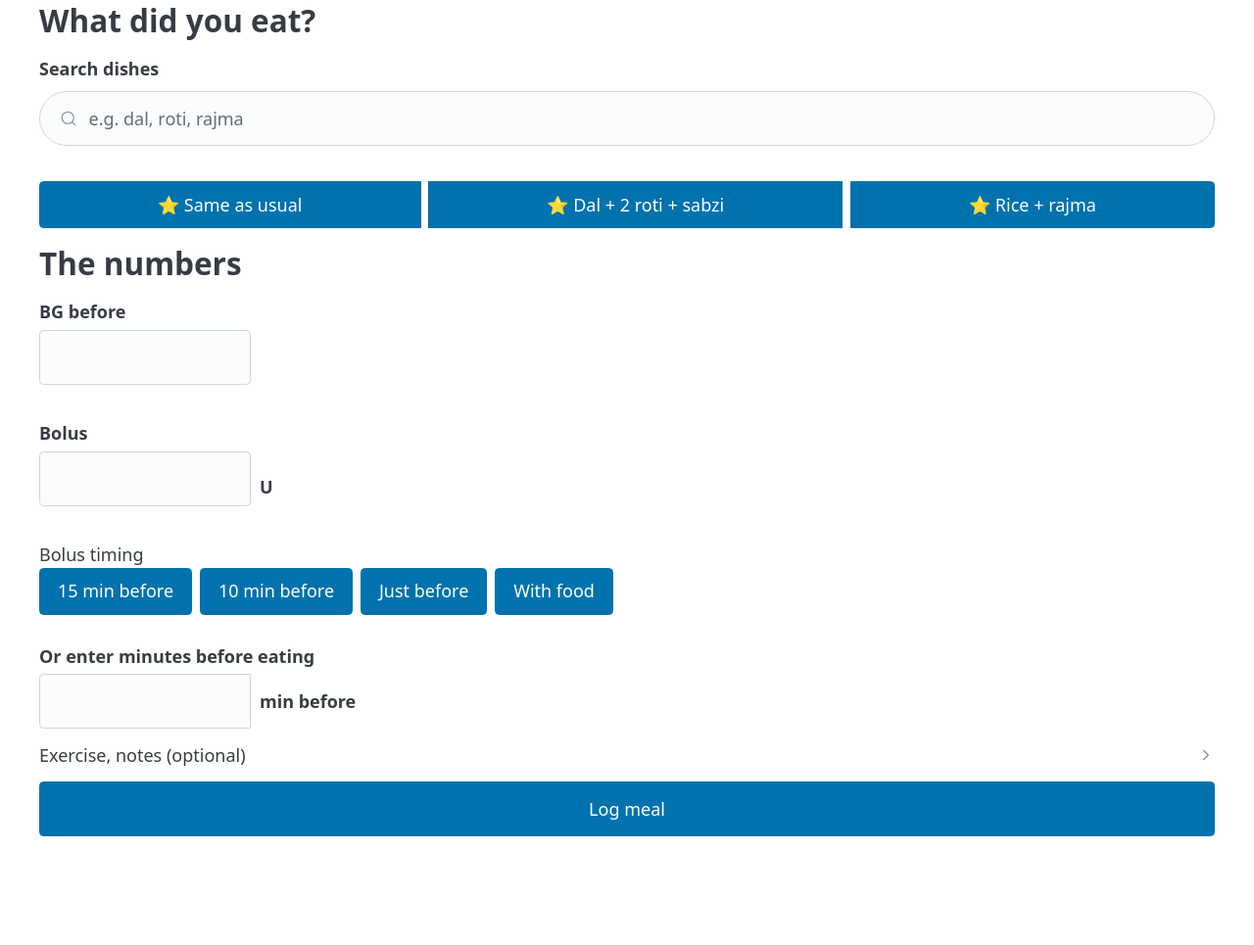
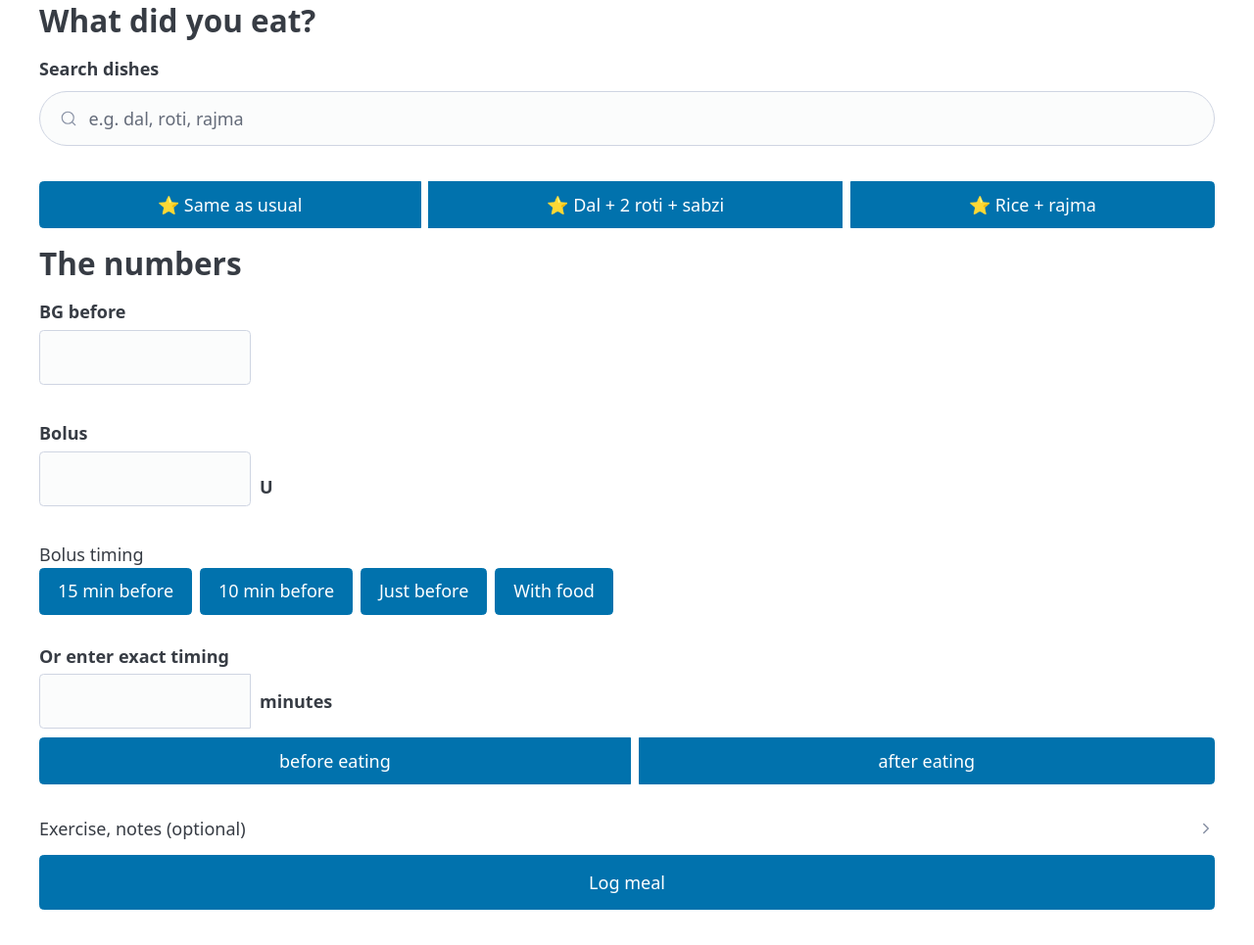
Before and after one commit to adityasingh95/BG-Markov, a Python web app: template api/templates/index.html in a window 1280 px wide. Shown: the part 212-1177 px from the top of the page at 98% size. Before the commit the page ends 1066 px from the top, so only its background shows below. Run offline with Jinja, Linux system fonts and the light colour scheme; the template is opened without the code that fills it, so the values that code supplies are empty.

Commit message:
feat(S-102): signed bolus timing in the shell — before/after direction (SDET+Dev)
bolus_offset_min is signed (negative = pre-bolus, positive = after eating).
The custom timing entry is now a magnitude field (minutes) + an explicit
before eating / after eating direction (data-dir buttons), so both signs are
expressible and neither is pre-selected (REQ-003 never-silently-defaulted).
RED-first via test_bolus_timing_supports_signed_before_and_after.

Authoritative capture (server validation, sign computation, hard
cannot-be-skipped enforcement on submit) remains S-302 (DL-009).

a11y suite green (9 tests, real browser); ruff + mypy clean; core cov 100%.

Co-Authored-By: Claude Opus 4.8 <noreply@anthropic.com>
Claude-Session: https://claude.ai/code/session_01KsKNinAVnbHud8WS5EbSTL

```diff
--- a/api/static/app.css
+++ b/api/static/app.css
@@ -80,6 +80,12 @@ input[data-field-kind] {
   gap: 0.6rem;
 }
 .timing-custom {
+  display: flex;
+  flex-direction: column;
+  gap: 0.5rem;
+  margin-bottom: 0;
+}
+.timing-custom .field {
   margin-bottom: 0;
 }
 .chip {
--- a/api/templates/index.html
+++ b/api/templates/index.html
@@ -50,11 +50,14 @@
         <button type="button" class="chip">Just before</button>
         <button type="button" class="chip">With food</button>
       </div>
-      {# Presets are quick-picks; bolus_offset_min is a signed continuous value
-         (REQ-003), so it must also be inputtable for any offset the presets
-         don't cover. S-302 owns the full signed / cannot-be-skipped capture. #}
-      <label class="field timing-custom" for="f-bolus_offset_min">
-        <span class="field-label">Or enter minutes before eating</span>
+      {# Presets are quick-picks; bolus_offset_min is a SIGNED continuous value
+         (REQ-003: negative = pre-bolus, positive = after eating). The custom
+         entry captures a magnitude plus an explicit before/after direction, so
+         both signs are expressible and neither is silently defaulted. S-302
+         owns the authoritative capture (validation, cannot-be-skipped). #}
+      <div class="timing-custom">
+        <label class="field" for="f-bolus_offset_min">
+          <span class="field-label">Or enter exact timing</span>
           <span class="field-input">
             <input
               class="num-input"
@@ -66,9 +69,18 @@
               autocomplete="off"
               value=""
             />
-          <span class="field-suffix" aria-hidden="true">min before</span>
+            <span class="field-suffix" aria-hidden="true">minutes</span>
           </span>
         </label>
+        <div class="chips" role="group" aria-label="Before or after eating">
+          <button type="button" class="chip" data-dir="before" aria-pressed="false">
+            before eating
+          </button>
+          <button type="button" class="chip" data-dir="after" aria-pressed="false">
+            after eating
+          </button>
+        </div>
+      </div>
     </fieldset>
   </section>
 
```
Also changed, not shown: docs/decision-log.md (+11 -5 lines), tests/a11y/test_base_layout.py (+19 -0 lines). Lines whose indentation alone changed are shown as unchanged.
